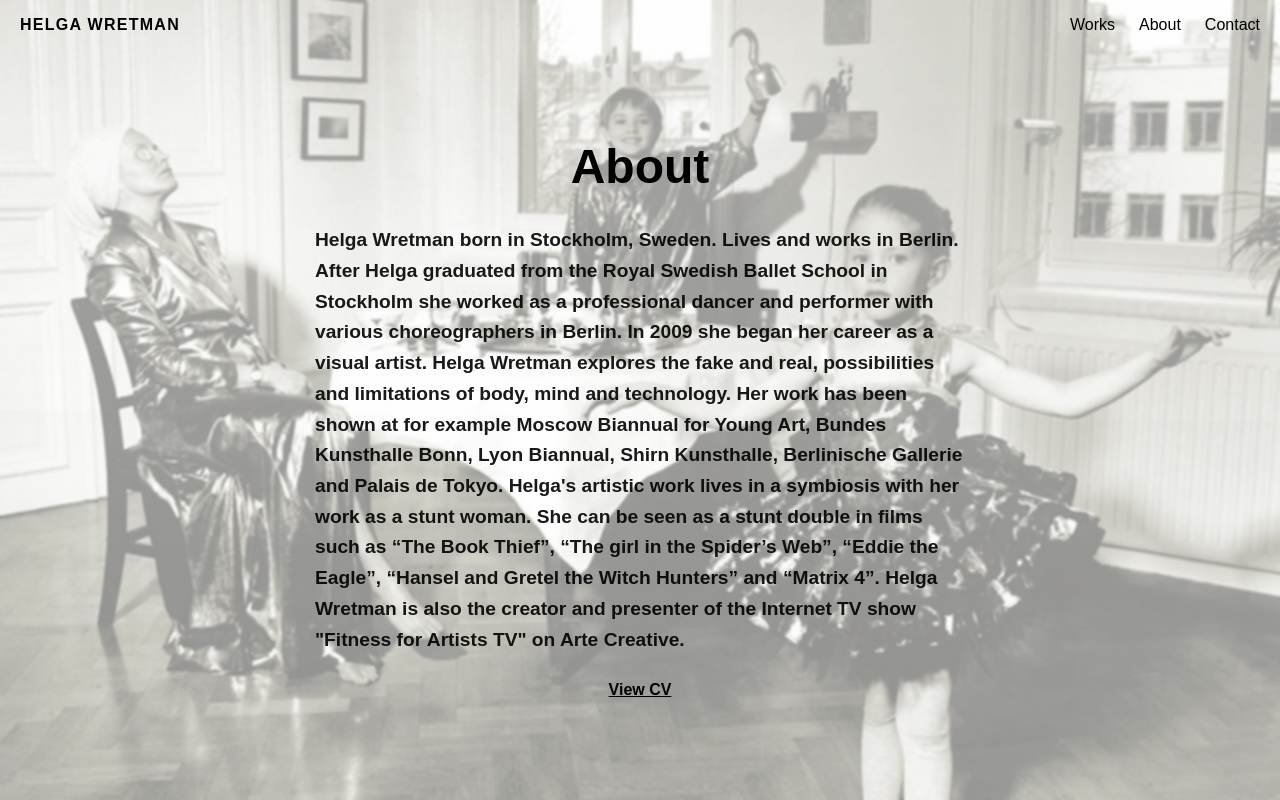
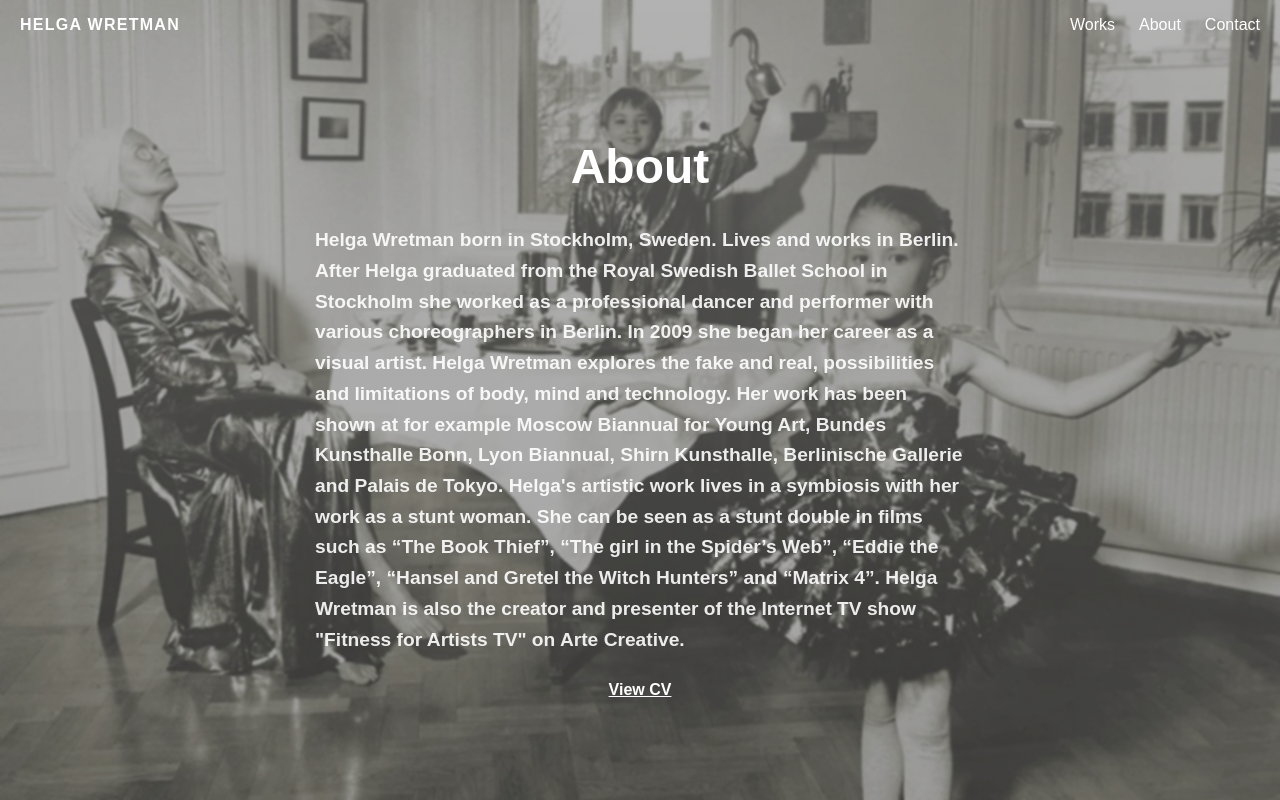
Before and after one commit to coodaa/helgawretman, a Next.js app: page /about in a window 1280 px wide. Built offline with nearby package versions, Linux system fonts and the light colour scheme.

Commit message:
new white

```diff
--- a/src/app/about/page.tsx
+++ b/src/app/about/page.tsx
@@ -33,7 +33,7 @@
         style={{
           position: "absolute",
           inset: 0,
-          backgroundColor: "rgba(255,255,255,0.45)", // heller Schleier
+          backgroundColor: "rgba(30, 29, 29, 0.45)", // heller Schleier
           backdropFilter: "blur(1px)",                // Weichzeichner
           WebkitBackdropFilter: "blur(1px)",
           zIndex: -2,
@@ -64,7 +64,7 @@
             fontSize: "clamp(1.8rem, 6vw, 3rem)",
             marginBottom: "1rem",
             fontWeight: 700,
-            color: "black",
+            color: "white",
           }}
         >
           About
@@ -75,7 +75,7 @@
             fontSize: "clamp(1rem, 3.5vw, 1.2rem)",
             fontWeight: "bold",
             opacity: 0.9,
-            color: "black",
+            color: "white",
             whiteSpace: "pre-line",
             textAlign: "left",
           }}
@@ -110,7 +110,7 @@
             target="_blank"
             rel="noopener noreferrer"
             style={{
-              color: "black",
+              color: "white",
               fontSize: "1rem",
               fontWeight: "bold",
               textDecoration: "underline",
--- a/src/components/NavBar.tsx
+++ b/src/components/NavBar.tsx
@@ -26,7 +26,7 @@
         <a
           href="/"
           style={{
-            color: "black",
+            color: "white",
             textDecoration: "none",
             fontWeight: 700,
             letterSpacing: "0.08em",
@@ -45,13 +45,13 @@
             fontSize: "1rem",
           }}
         >
-          <a href="/works" style={{ color: "black", textDecoration: "none" }}>
+          <a href="/works" style={{ color: "white", textDecoration: "none" }}>
             Works
           </a>
-          <a href="/about" style={{ color: "black", textDecoration: "none" }}>
+          <a href="/about" style={{ color: "white", textDecoration: "none" }}>
             About
           </a>
-          <a href="/contact" style={{ color: "black", textDecoration: "none" }}>
+          <a href="/contact" style={{ color: "white", textDecoration: "none" }}>
             Contact
           </a>
         </nav>
```
